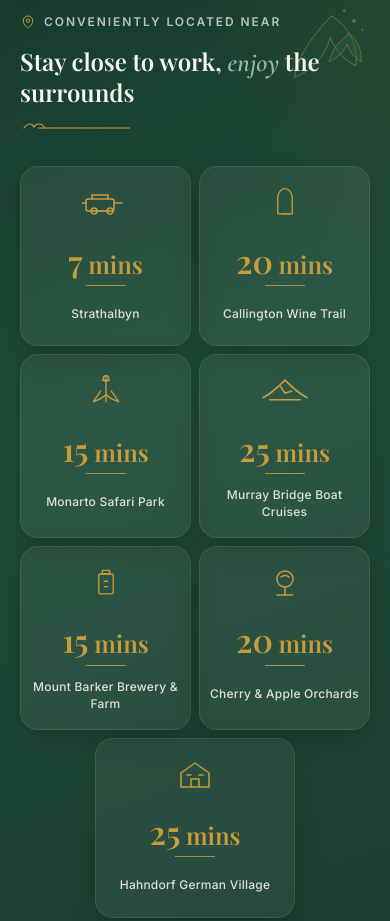
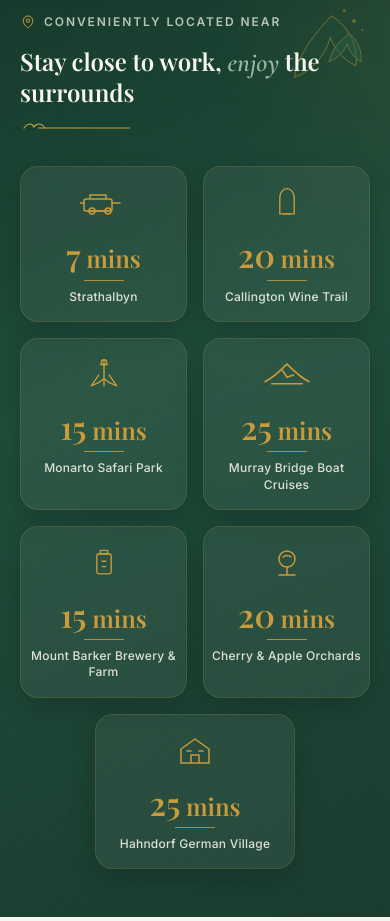
Before and after one commit to mishaljaleel/Skeen-Quiet, a plain HTML site: page index.html in a window 390 px wide. Shown: the part 1979-2900 px from the top of the page. Drawn offline with nearby package versions, Linux system fonts and the light colour scheme.

Commit message:
iphone 3rd fix

```diff
--- a/css/components.css
+++ b/css/components.css
@@ -460,7 +460,8 @@
   z-index: 1;
   margin-top: -1px;
   background: var(--color-bg);
-  overflow: hidden;
+  overflow-x: clip;
+  overflow-y: visible;
 }
 
 .about::before {
@@ -640,8 +641,13 @@
     radial-gradient(ellipse 80% 60% at 100% 0%, rgba(200, 155, 60, 0.08) 0%, transparent 55%),
     linear-gradient(160deg, #163A2C 0%, #1F4D3A 42%, #1A3D30 100%);
   position: relative;
-  overflow-x: clip;
-  overflow-y: visible;
+  overflow: visible;
+}
+
+.about__nearby-band .container {
+  width: 100%;
+  max-width: var(--container-max);
+  box-sizing: border-box;
 }
 
 .about__nearby {
@@ -719,8 +725,8 @@
   position: relative;
   z-index: 1;
   display: grid;
-  grid-template-columns: repeat(auto-fill, minmax(min(100%, 12.5rem), 1fr));
-  gap: var(--space-lg);
+  grid-template-columns: repeat(2, minmax(0, 1fr));
+  gap: var(--space-md);
   width: 100%;
   max-width: 56rem;
   margin-inline: auto;
@@ -734,8 +740,10 @@
   text-align: center;
   width: 100%;
   min-width: 0;
-  min-height: 11.5rem;
-  padding: var(--space-lg) var(--space-md) var(--space-md);
+  max-width: none;
+  min-height: auto;
+  height: auto;
+  padding: var(--space-md) var(--space-sm) var(--space-md);
   background: rgba(255, 255, 255, 0.06);
   border: 1px solid rgba(200, 155, 60, 0.18);
   border-radius: var(--radius-md);
@@ -743,6 +751,30 @@
   transition: transform var(--transition-base), box-shadow var(--transition-base), border-color var(--transition-base), background var(--transition-base);
 }
 
+.about__nearby-card:last-child:nth-child(odd) {
+  grid-column: 1 / -1;
+  width: min(100%, 12.5rem);
+  justify-self: center;
+}
+
+@media (min-width: 769px) {
+  .about__nearby-grid {
+    grid-template-columns: repeat(4, minmax(0, 1fr));
+    gap: var(--space-lg);
+  }
+
+  .about__nearby-card {
+    min-height: 11.5rem;
+    padding: var(--space-lg) var(--space-md) var(--space-md);
+  }
+
+  .about__nearby-card:last-child:nth-child(odd) {
+    grid-column: auto;
+    width: 100%;
+    justify-self: stretch;
+  }
+}
+
 .about__nearby-card:hover {
   transform: translateY(-4px);
   background: rgba(255, 255, 255, 0.1);
@@ -769,7 +801,7 @@
 .about__nearby-time-wrap {
   width: 100%;
   margin-bottom: var(--space-sm);
-  min-height: 3.25rem;
+  min-height: 0;
   display: flex;
   flex-direction: column;
   align-items: center;
@@ -803,15 +835,16 @@
   margin: 0;
   font-size: var(--fs-xs);
   font-weight: 500;
-  line-height: 1.4;
+  line-height: 1.35;
   letter-spacing: 0.02em;
   color: rgba(248, 245, 240, 0.88);
-  min-height: 2.5em;
-  display: flex;
-  align-items: center;
-  justify-content: center;
-  overflow-wrap: anywhere;
+  min-height: 0;
+  display: block;
+  width: 100%;
+  overflow-wrap: break-word;
+  word-wrap: break-word;
   hyphens: auto;
+  -webkit-hyphens: auto;
 }
 
 .about__tagline {
--- a/css/ios-fixes.css
+++ b/css/ios-fixes.css
@@ -31,6 +31,82 @@
     background: var(--color-header-scrolled);
   }
 
+  /* Nearby band — iOS Safari grid + overflow fixes */
+  .about {
+    overflow-x: clip;
+    overflow-y: visible;
+  }
+
+  .about__nearby-band {
+    overflow: visible;
+  }
+
+  .about__nearby[data-animate] {
+    opacity: 1;
+    transform: none;
+  }
+
+  .about__nearby-grid {
+    display: grid;
+    grid-template-columns: repeat(2, minmax(0, 1fr));
+    gap: var(--space-sm);
+    width: 100%;
+    max-width: 100%;
+    box-sizing: border-box;
+  }
+
+  .about__nearby-card {
+    min-width: 0;
+    max-width: none;
+    width: 100%;
+    min-height: auto;
+    height: auto;
+    overflow: visible;
+    padding: var(--space-md) var(--space-xs) var(--space-md);
+  }
+
+  .about__nearby-card:last-child:nth-child(odd) {
+    grid-column: 1 / -1;
+    width: min(100%, 12.5rem);
+    justify-self: center;
+  }
+
+  .about__nearby-place {
+    min-height: 0;
+    overflow: visible;
+    word-break: break-word;
+  }
+
+  .about__nearby-header {
+    max-width: 100%;
+    padding-right: 4.5rem;
+  }
+
+  .about__nearby-decor {
+    width: 5rem;
+    top: 0;
+    right: 0;
+    opacity: 0.45;
+  }
+
+  @media (min-width: 769px) {
+    .about__nearby-grid {
+      grid-template-columns: repeat(4, minmax(0, 1fr));
+      gap: var(--space-lg);
+    }
+
+    .about__nearby-card {
+      padding: var(--space-lg) var(--space-md) var(--space-md);
+      min-height: 11.5rem;
+    }
+
+    .about__nearby-card:last-child:nth-child(odd) {
+      grid-column: auto;
+      width: 100%;
+      justify-self: stretch;
+    }
+  }
+
   @media (max-width: 1100px) {
     .header__inner {
       height: 64px;
@@ -54,28 +130,4 @@
       margin-top: 0;
     }
   }
-
-  @media (max-width: 768px) {
-    .about__nearby-grid {
-      grid-template-columns: repeat(2, minmax(0, 1fr));
-      width: 100%;
-    }
-
-    .about__nearby-card {
-      min-width: 0;
-      max-width: none;
-    }
-
-    .about__nearby-header {
-      max-width: 100%;
-      padding-right: 5rem;
-    }
-
-    .about__nearby-decor {
-      width: 5.5rem;
-      top: 0;
-      right: 0;
-      opacity: 0.5;
-    }
-  }
 }
--- a/css/responsive.css
+++ b/css/responsive.css
@@ -36,22 +36,6 @@
   .about__layout {
     grid-template-columns: 1fr;
     gap: var(--space-3xl);
-  }
-
-  .about__nearby-grid {
-    grid-template-columns: repeat(2, minmax(0, 1fr));
-    gap: var(--space-md);
-  }
-
-  .about__nearby-card {
-    min-height: 10.5rem;
-    padding: var(--space-md) var(--space-sm);
-  }
-
-  .about__nearby-card:last-child:nth-child(odd) {
-    grid-column: 1 / -1;
-    width: min(100%, 12.5rem);
-    justify-self: center;
   }
 
   .about__title {
@@ -330,15 +314,6 @@
     padding-left: var(--space-md);
   }
 
-  .about__nearby-grid {
-    gap: var(--space-sm);
-  }
-
-  .about__nearby-card {
-    min-height: 10rem;
-    padding: var(--space-md) var(--space-sm);
-  }
-
   .about__nearby-decor {
     width: 8rem;
     opacity: 0.65;
```
